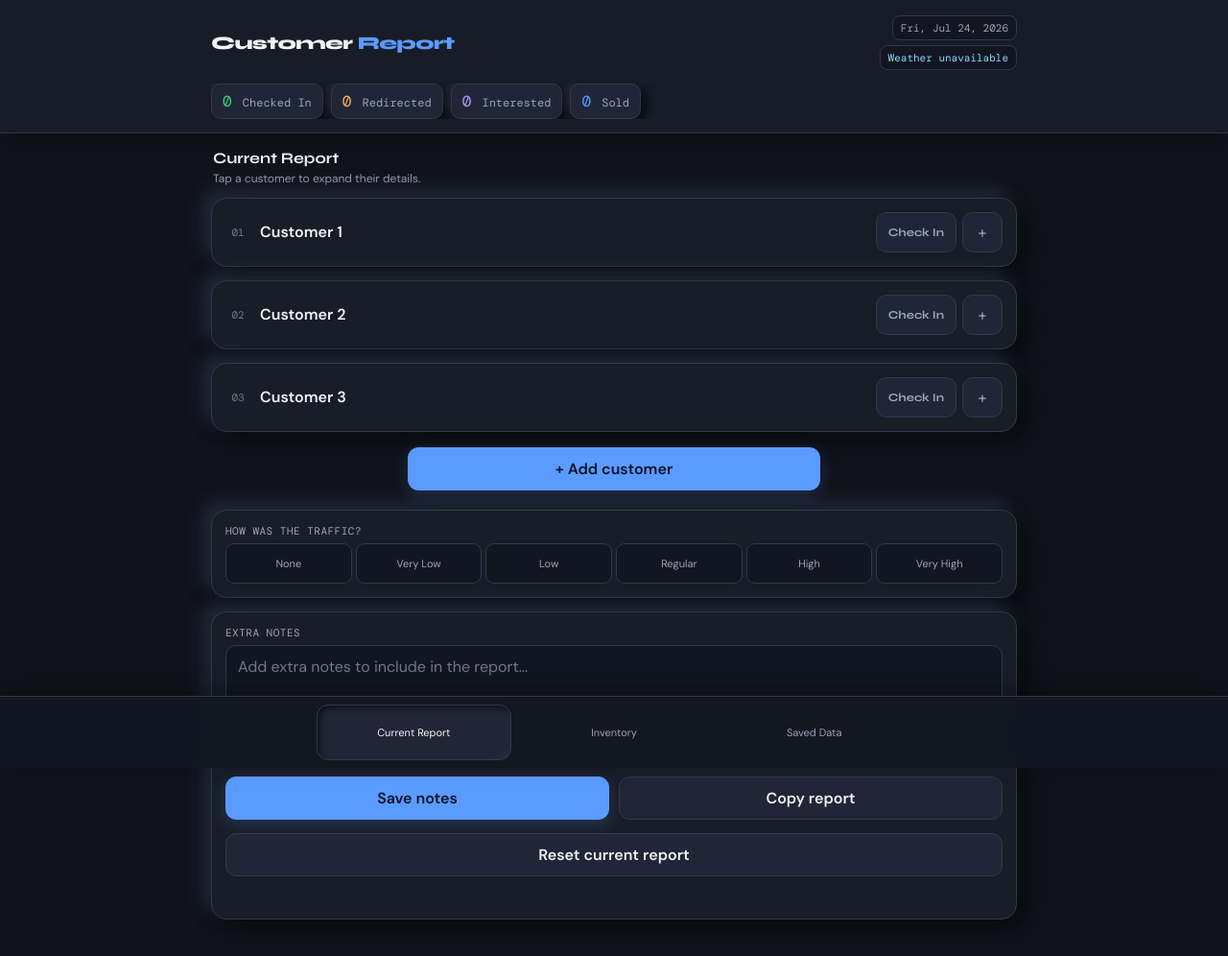
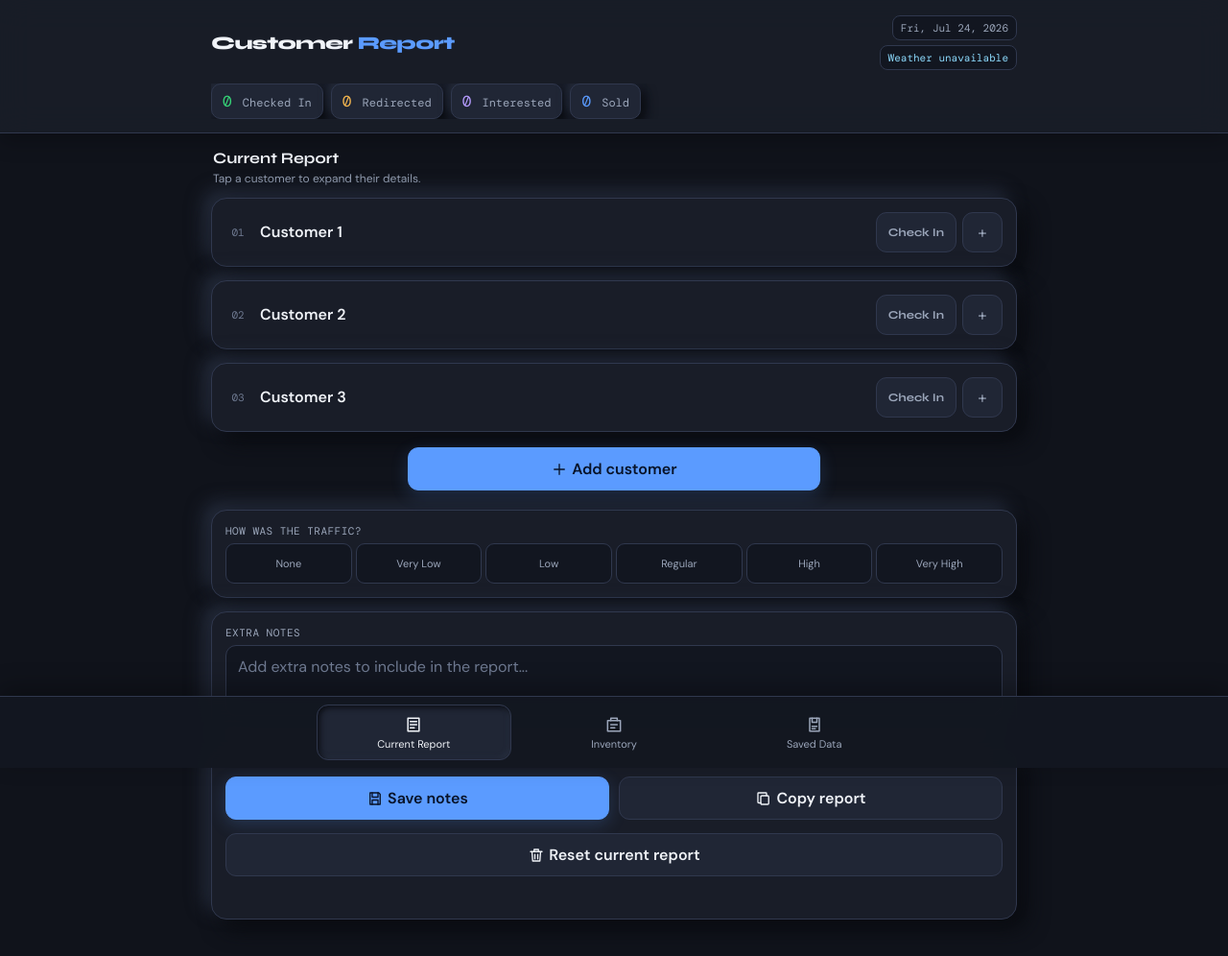
Before and after one commit to ikhlaas2406-collab/Customer-Report-V6, a plain HTML site: page index.html in a window 1280 px wide. Shown: the whole page at 96% size. Drawn offline with nearby package versions, Linux system fonts and the light colour scheme; no server answers.

Commit message:
Update index.html

```diff
--- a/index.html
+++ b/index.html
@@ -348,6 +348,17 @@
     font-size: 11px;
   }
   .nav-btn .nav-icon { display: block; margin-bottom: 3px; font-size: 19px; }
+  .svg-icon {
+    display: inline-flex;
+    width: 18px;
+    height: 18px;
+    flex: 0 0 18px;
+    align-items: center;
+    justify-content: center;
+    vertical-align: -4px;
+  }
+  .svg-icon svg { width: 100%; height: 100%; fill: none; stroke: currentColor; stroke-width: 1.8; stroke-linecap: round; stroke-linejoin: round; }
+  .nav-btn .svg-icon { display: flex; width: 20px; height: 20px; margin: 0 auto 3px; }
   .nav-btn[aria-current="page"] {
     color: var(--text);
     border-color: var(--border);
@@ -457,7 +468,7 @@
     </div>
     <div class="customer-list" id="customerList"></div>
     <div class="add-customer-wrap">
-      <button class="add-btn" id="addCustomerBtn" type="button">+ Add customer</button>
+      <button class="add-btn" id="addCustomerBtn" type="button"><span class="svg-icon" aria-hidden="true"><svg viewBox="0 0 24 24"><path d="M12 5v14M5 12h14"/></svg></span> Add customer</button>
     </div>
 
     <div class="panel">
@@ -470,10 +481,10 @@
     </div>
     <div class="panel">
       <div class="report-actions">
-        <button class="primary-btn" id="saveBtn" type="button">Save notes</button>
-        <button class="secondary-btn" id="copyBtn" type="button">Copy report</button>
+        <button class="primary-btn" id="saveBtn" type="button"><span class="svg-icon" aria-hidden="true"><svg viewBox="0 0 24 24"><path d="M5 4h12l2 2v14H5z"/><path d="M8 4v6h8V4M8 20v-6h8v6"/></svg></span> Save notes</button>
+        <button class="secondary-btn" id="copyBtn" type="button"><span class="svg-icon" aria-hidden="true"><svg viewBox="0 0 24 24"><rect x="8" y="8" width="11" height="12" rx="1.5"/><path d="M16 8V5a1 1 0 0 0-1-1H5a1 1 0 0 0-1 1v12a1 1 0 0 0 1 1h3"/></svg></span> Copy report</button>
       </div>
-      <button class="secondary-btn reset-inventory" id="resetReportBtn" type="button">Reset current report</button>
+      <button class="secondary-btn reset-inventory" id="resetReportBtn" type="button"><span class="svg-icon" aria-hidden="true"><svg viewBox="0 0 24 24"><path d="M4 7h16M10 11v6M14 11v6M6 7l1 13h10l1-13M9 7V4h6v3"/></svg></span> Reset current report</button>
       <div class="status-message" id="statusMessage" role="status" aria-live="polite"></div>
     </div>
   </section>
@@ -486,7 +497,7 @@
       </div>
     </div>
     <div class="inventory-grid" id="inventoryGrid"></div>
-    <button class="secondary-btn reset-inventory" id="resetInventoryBtn" type="button">Reset all inventory</button>
+    <button class="secondary-btn reset-inventory" id="resetInventoryBtn" type="button"><span class="svg-icon" aria-hidden="true"><svg viewBox="0 0 24 24"><path d="M4 7h16M10 11v6M14 11v6M6 7l1 13h10l1-13M9 7V4h6v3"/></svg></span> Reset all inventory</button>
   </section>
 
   <section class="view" id="view-saved" aria-labelledby="saved-title">
@@ -503,12 +514,15 @@
 <nav class="app-bottom" aria-label="Primary navigation">
   <div class="nav-inner">
     <button class="nav-btn" type="button" data-view="current" aria-current="page">
+      <span class="svg-icon" aria-hidden="true"><svg viewBox="0 0 24 24"><path d="M5 4h14v16H5z"/><path d="M8 8h8M8 12h8M8 16h5"/></svg></span>
       Current Report
     </button>
     <button class="nav-btn" type="button" data-view="inventory">
+      <span class="svg-icon" aria-hidden="true"><svg viewBox="0 0 24 24"><path d="M4 7h16v13H4z"/><path d="M8 7V4h8v3M8 12h8M8 16h5"/></svg></span>
       Inventory
     </button>
     <button class="nav-btn" type="button" data-view="saved">
+      <span class="svg-icon" aria-hidden="true"><svg viewBox="0 0 24 24"><path d="M6 4h12v16H6z"/><path d="M9 4v5h6V4M9 14h6M9 17h4"/></svg></span>
       Saved Data
     </button>
   </div>
```
